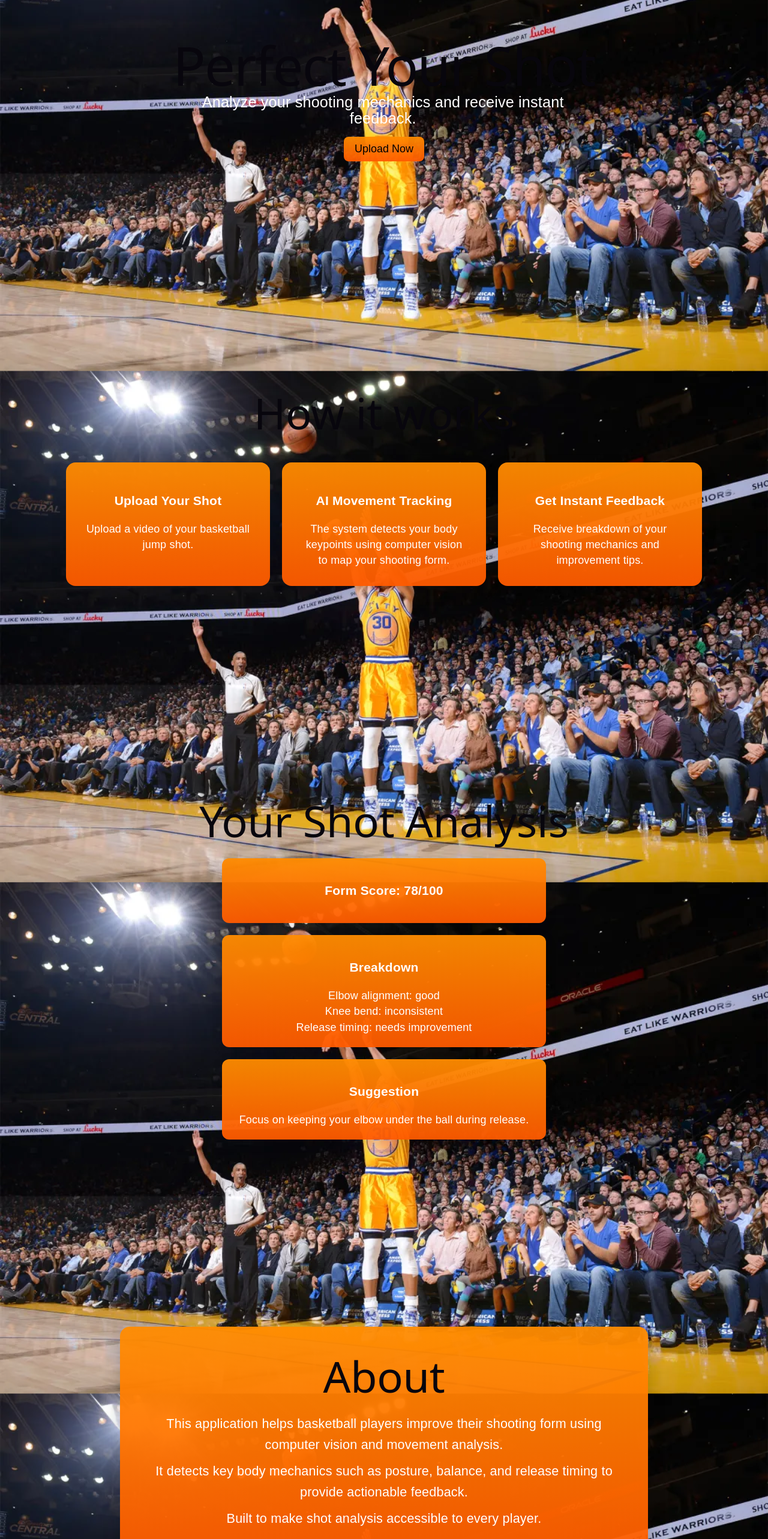
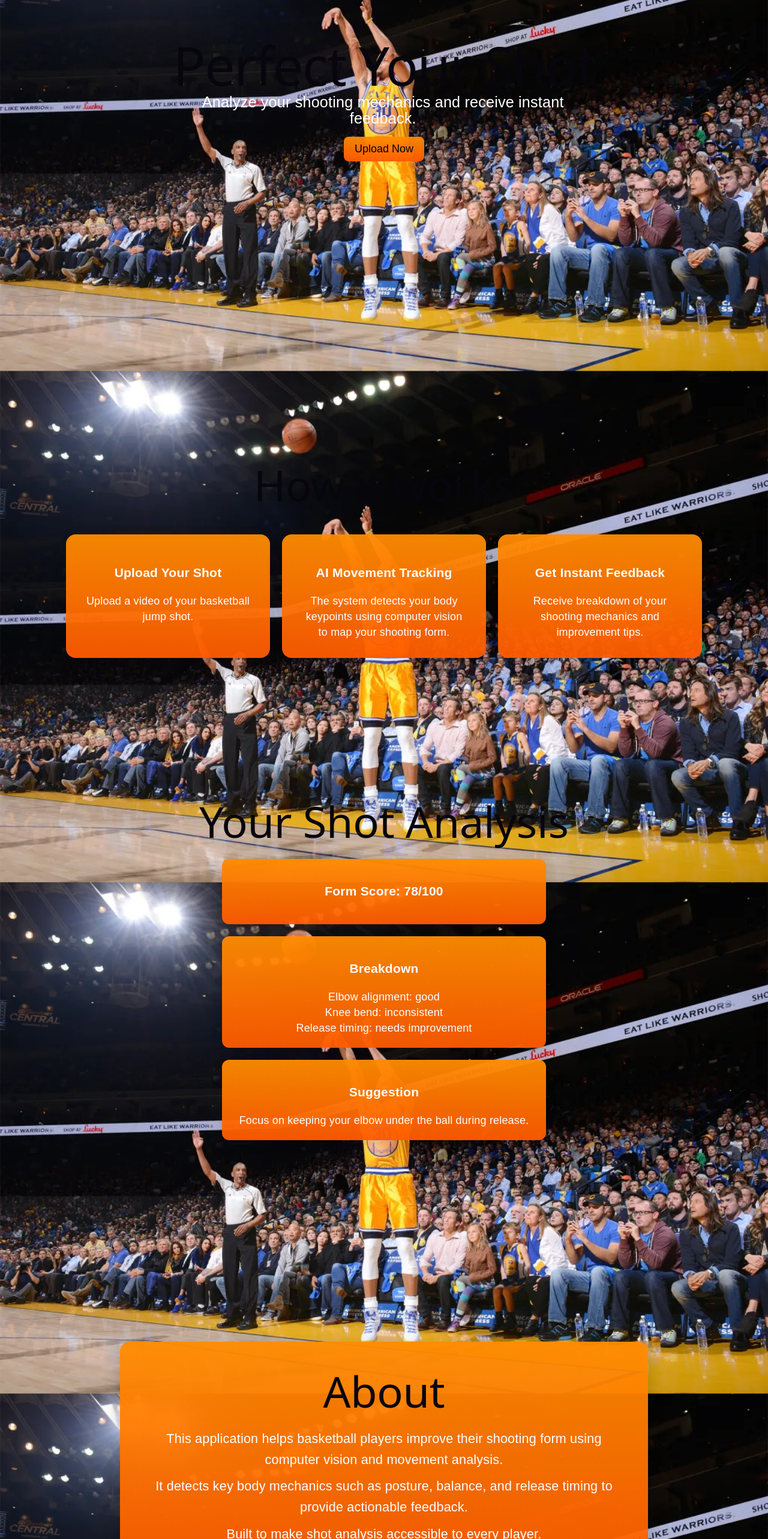
Before and after one commit to arichmond5/basketball-shot-analyzer, a React app in the folder frontend/: page / in a window 1280 px wide. Shown: the part 234-2800 px from the top of the page at 60% size. Built offline with nearby package versions, Linux system fonts and the light colour scheme; the HTML template or start-up script is replaced by a standard one.

Commit message:
Navbar links set up

```diff
--- a/frontend/src/components/About.css
+++ b/frontend/src/components/About.css
@@ -1,7 +1,6 @@
 .about {
-  min-height: 80vh;
-  padding: 80px 40px;
-
+  min-height: 40vh;
+  padding: 20vh 40px;
   display: flex;
   justify-content: center;
   align-items: center;
--- a/frontend/src/components/About.jsx
+++ b/frontend/src/components/About.jsx
@@ -2,7 +2,7 @@ import "./About.css";
 
 function About() {
   return (
-    <section className="about">
+    <section className="about" id="about">
       <div className="about-card">
         <h2>About</h2>
 
--- a/frontend/src/components/Footer.jsx
+++ b/frontend/src/components/Footer.jsx
@@ -2,7 +2,7 @@ import "./Footer.css";
 
 function Footer() {
   return (
-    <footer className="footer">
+    <footer className="footer" id="footer">
       <h3>Shot Analyzer</h3>
       <p>AI-powered basketball shooting feedback</p>
       <p className="small">© 2026 All rights reserved</p>
--- a/frontend/src/components/Hero.jsx
+++ b/frontend/src/components/Hero.jsx
@@ -2,7 +2,7 @@ import "./Hero.css";
 
 function Hero() {
   return (
-    <section className="hero">
+    <section className="hero" id="home">
       <div className="hero-content">
         <h1>Perfect Your Shot</h1>
         <p>Analyze your shooting mechanics and receive instant feedback.</p>
--- a/frontend/src/components/HowItWorks.css
+++ b/frontend/src/components/HowItWorks.css
@@ -1,8 +1,8 @@
 .how-it-works {
-  min-height: 65vh;
+  min-height: 40vh;
   background: transparent;
   color: white;
-  padding: 80px 40px;
+  padding: 25vh 40px;
   text-align: center;
 }
 
--- a/frontend/src/components/HowItWorks.jsx
+++ b/frontend/src/components/HowItWorks.jsx
@@ -2,7 +2,7 @@ import "./HowItWorks.css"
 
 function HowItWorks() {
   return (
-    <section className="how-it-works">
+    <section className="how-it-works" id="how-it-works">
       <h2>How it works</h2>
 
       <div className="steps">
--- a/frontend/src/components/Navbar.jsx
+++ b/frontend/src/components/Navbar.jsx
@@ -3,33 +3,31 @@ import logo from "../assets/LEBRON.jpeg";
 
 function Navbar() {
   return (
-    <>
     <nav>
-        <a href="index.html" className="logo">
+      <a href="#home" className="logo">
         <img src={logo} alt="Logo" />
       </a>
 
       <div>
         <ul id="navbar">
           <li>
-              <a href="index.html">Home</a>
+            <a href="#home">Home</a>
           </li>
 
           <li>
-              <a href="index.html">How It Works</a>
+            <a href="#how-it-works">How It Works</a>
           </li>
 
           <li>
-              <a href="index.html">Results</a>
+            <a href="#results">Results</a>
           </li>
 
           <li>
-              <a href="index.html">About</a>
+            <a href="#about">About</a>
           </li>
         </ul>
       </div>
     </nav>
-    </>
   );
 }
 
--- a/frontend/src/components/Results.css
+++ b/frontend/src/components/Results.css
@@ -1,7 +1,7 @@
 .results {
-  min-height: 75vh;
+  min-height: 90vh;
   background: transparent;
-  padding: 80px 40px;
+  padding: 30px 40px;
   text-align: center;
 }
 
--- a/frontend/src/components/Results.jsx
+++ b/frontend/src/components/Results.jsx
@@ -2,7 +2,7 @@ import "./results.css"
 
 function Results() {
   return (
-    <section className="results">
+    <section className="results" id="results">
       <h2>Your Shot Analysis</h2>
 
       <div className="result-card">
--- a/frontend/src/index.css
+++ b/frontend/src/index.css
@@ -48,6 +48,10 @@
   #social .button-icon {
     filter: invert(1) brightness(2);
   }
+}
+
+html {
+  scroll-behavior: smooth;
 }
 
 body {
```
Lines whose indentation alone changed are shown as unchanged.
